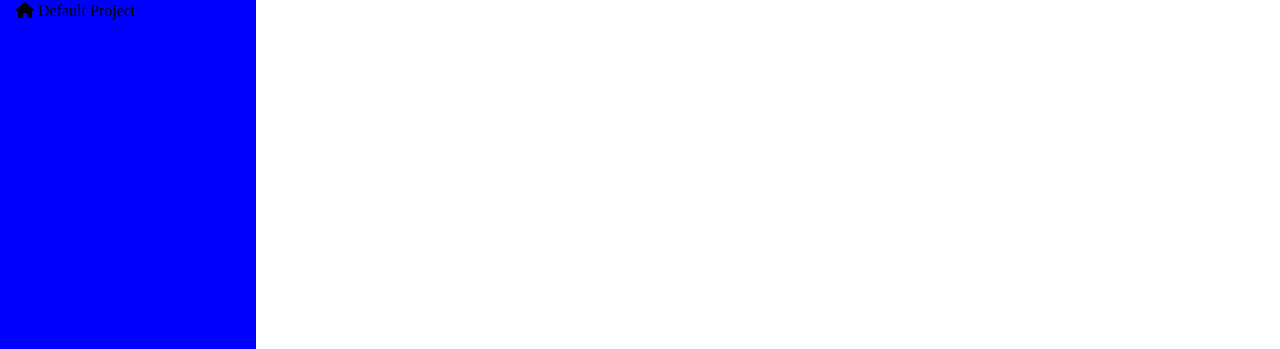
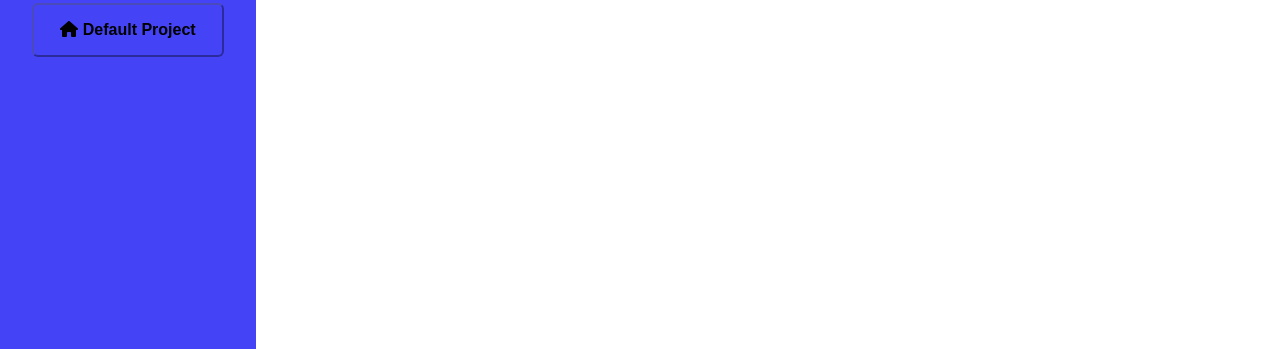
Before and after one commit to MNIg-group/todo, a website built with webpack: page dist/index.html in a window 1280 px wide. Shown: the part 451-800 px from the top of the page. Built offline with nearby package versions, Linux system fonts and the light colour scheme.

Commit message:
feat: Projects UI

```diff
--- a/src/index.js
+++ b/src/index.js
@@ -3,7 +3,7 @@ import Tasks from "./tasks";
 import Projects from "./projects";
 import UI from "./ui";
 
-Projects.createProject('Debugging', 'fa-calendar-days', 'purple');
+Projects.createProject('Debugging', 'fa-calendar-days', 'cyan');
 
 
 Tasks.createTask(0, 'wow', 'high', '12', false); // will go to default project
--- a/src/style.css
+++ b/src/style.css
@@ -8,8 +8,9 @@
     scroll-behavior: smooth;
 
 }
-:root{
-    --glay-color:rgba(0, 0, 0, 0.368);
+
+:root {
+    --glay-color: rgba(0, 0, 0, 0.368);
 }
 
 .todoRoot {
@@ -23,7 +24,7 @@
     justify-content: space-between;
     flex-direction: column;
     padding: 1rem;
-    background-color: blue;
+    background-color: rgb(68, 68, 246);
     overflow: hidden;
 }
 
@@ -32,6 +33,24 @@
     height: 80%;
     padding-bottom: 2rem;
     margin-top: 1rem;
+    display: flex;
+    flex-direction: column;
+}
+
+.projectBtn {
+    background-color: transparent;
+    margin: 1px 1rem;
+    border-radius: 6px;
+    padding: 1rem;
+    font-size: medium;
+    font-weight: 800;
+    border-color: var(--glay-color);
+    cursor: pointer;
+}
+
+.projectBtn:hover,
+.projectBtn:focus {
+    background-color: var(--glay-color);
 }
 
 .mainpage {
@@ -43,7 +62,7 @@
 
 .button {
     color: yellow;
-    background-color:var(--glay-color);
+    background-color: var(--glay-color);
     cursor: pointer;
     margin-bottom: .5rem;
     padding: 5px;
--- a/src/ui.js
+++ b/src/ui.js
@@ -235,9 +235,10 @@ const UI = (() =>
     projects.classList.add('list');
     for (let project of Projects.projectsList)
     {
-        let proj = document.createElement('div');
+        let proj = document.createElement('button');
         proj.innerHTML = `<i class="fa-solid ${ project.icon }"></i>  ${ project.title } `
         proj.style.color = `${ project.color }`;
+        proj.classList.add('projectBtn');
         projects.appendChild(proj);
     }
 
```
Also changed, not shown: 1 other file.
